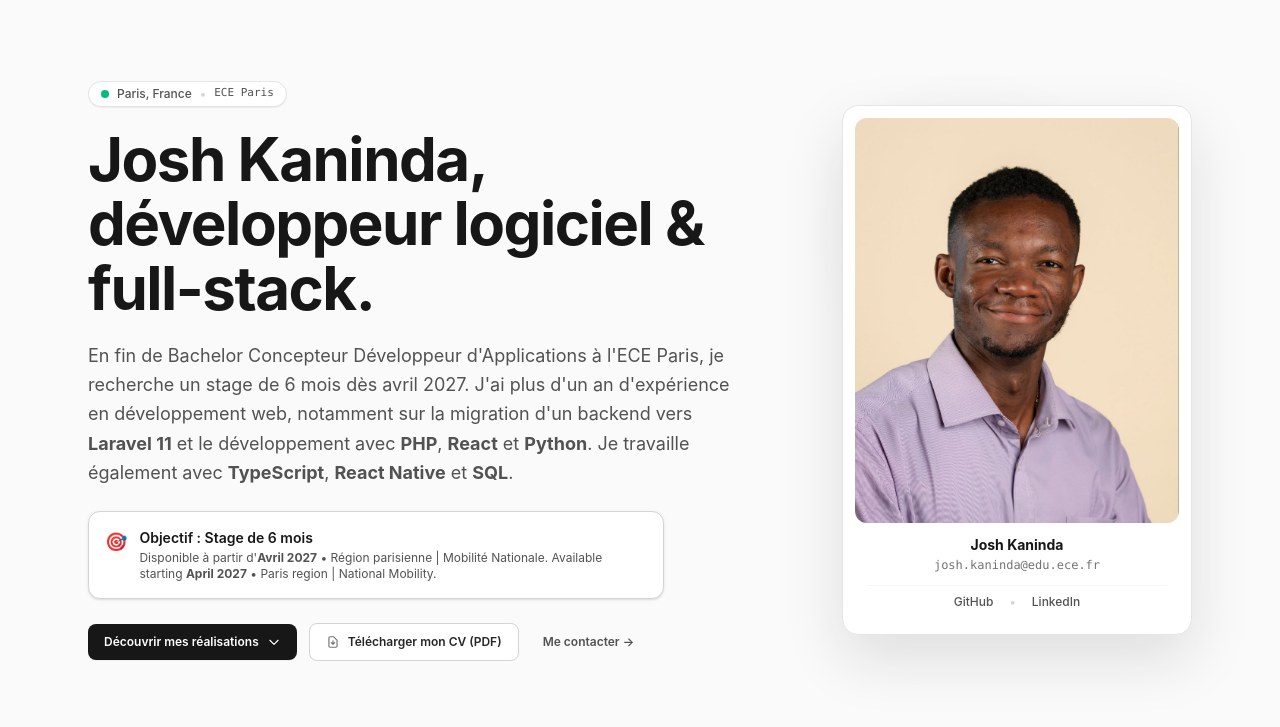
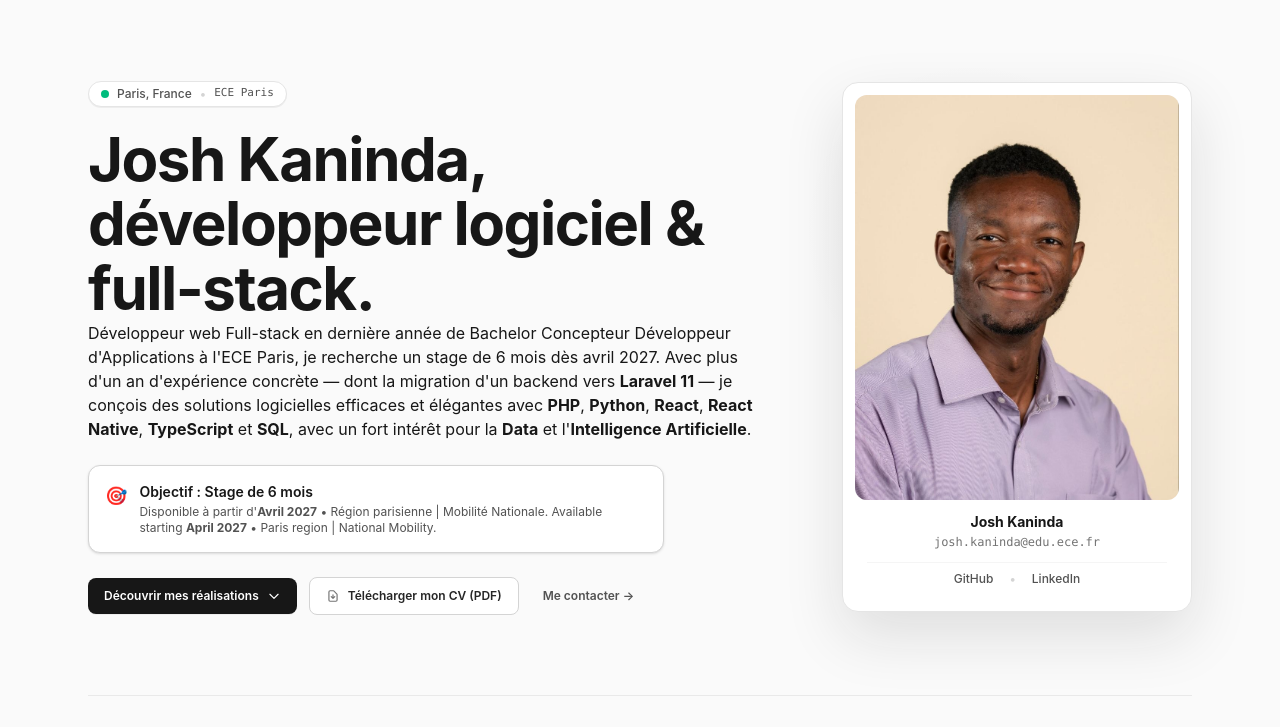
Before and after one commit to Jmukandila/Portofolio, a Laravel app: page / in a window 1280 px wide. Shown: the part 103-830 px from the top of the page. Run offline with Laravel 12, Linux system fonts and the light colour scheme; style sheets or scripts are compiled from the project's sources.

Commit message:
update 2

```diff
--- a/resources/views/welcome.blade.php
+++ b/resources/views/welcome.blade.php
@@ -237,15 +237,13 @@
                             </span>
                         </h1>
 
-                        <!-- Bio -->
-                        <p class="mt-5 max-w-2xl text-base sm:text-lg text-neutral-600 dark:text-neutral-400 leading-relaxed">
-                            <span data-lang="fr">
-                                En fin de Bachelor Concepteur Développeur d'Applications à l'ECE Paris, je recherche un stage de 6 mois dès avril 2027. J'ai plus d'un an d'expérience en développement web, notamment sur la migration d'un backend vers <strong>Laravel 11</strong> et le développement avec <strong>PHP</strong>, <strong>React</strong> et <strong>Python</strong>. Je travaille également avec <strong>TypeScript</strong>, <strong>React Native</strong> et <strong>SQL</strong>.
-                            </span>
-                            <span data-lang="en" class="hidden">
-                                Final-year Application Development student at ECE Paris, seeking a 6-month internship starting in April 2027. I have over a year of web development experience, including migrating a backend to <strong>Laravel 11</strong> and building features with <strong>PHP</strong>, <strong>React</strong>, and <strong>Python</strong>. I also work with <strong>TypeScript</strong>, <strong>React Native</strong>, and <strong>SQL</strong>.
-                            </span>
-                        </p>
+                        <!-- Subtitle -->
+                        <span data-lang="fr">
+                             Développeur web Full-stack en dernière année de Bachelor Concepteur Développeur d'Applications à l'ECE Paris, je recherche un stage de 6 mois dès avril 2027. Avec plus d'un an d'expérience concrète — dont la migration d'un backend vers <strong>Laravel 11</strong> — je conçois des solutions logicielles efficaces et élégantes avec <strong>PHP</strong>, <strong>Python</strong>, <strong>React</strong>, <strong>React Native</strong>, <strong>TypeScript</strong> et <strong>SQL</strong>, avec un fort intérêt pour la <strong>Data</strong> et l'<strong>Intelligence Artificielle</strong>.
+                        </span>
+                        <span data-lang="en" class="hidden">
+                            Full-stack web developer in the final year of the Bachelor Concepteur Développeur d'Applications at ECE Paris, I am seeking a 6-month internship starting April 2027. With over a year of hands-on experience — including migrating a backend to <strong>Laravel 11</strong> — I design efficient and elegant software solutions using <strong>PHP</strong>, <strong>Python</strong>, <strong>React</strong>, <strong>React Native</strong>, <strong>TypeScript</strong>, and <strong>SQL</strong>, with a strong interest in <strong>Data</strong> and <strong>Artificial Intelligence</strong>.
+                        </span>
 
                         <!-- Internship highlight callout -->
                         <div class="mt-6 max-w-xl p-4 rounded-xl border border-neutral-300 dark:border-neutral-700 bg-white dark:bg-neutral-900 text-sm shadow-sm">
@@ -957,7 +955,7 @@
 
         <!-- Footer -->
         <footer class="border-t border-neutral-200/80 dark:border-neutral-800/80 bg-white dark:bg-neutral-950 py-8 transition-colors">
-            <div class="mx-auto max-w-6xl px-5 sm:px-6 flex flex-col sm:flex-row items-center justify-between gap-4 text-xs text-neutral-500 dark:text-neutral-400">
+            <div class="mx-auto max-w-5xl px-5 sm:px-6 flex flex-col sm:flex-row items-center justify-between gap-4 text-xs text-neutral-500 dark:text-neutral-400">
                 <div class="flex items-center gap-2">
                     <span class="font-bold text-neutral-900 dark:text-white">Josh Kaninda</span>
                     <span>© {{ date('Y') }}</span>
```
